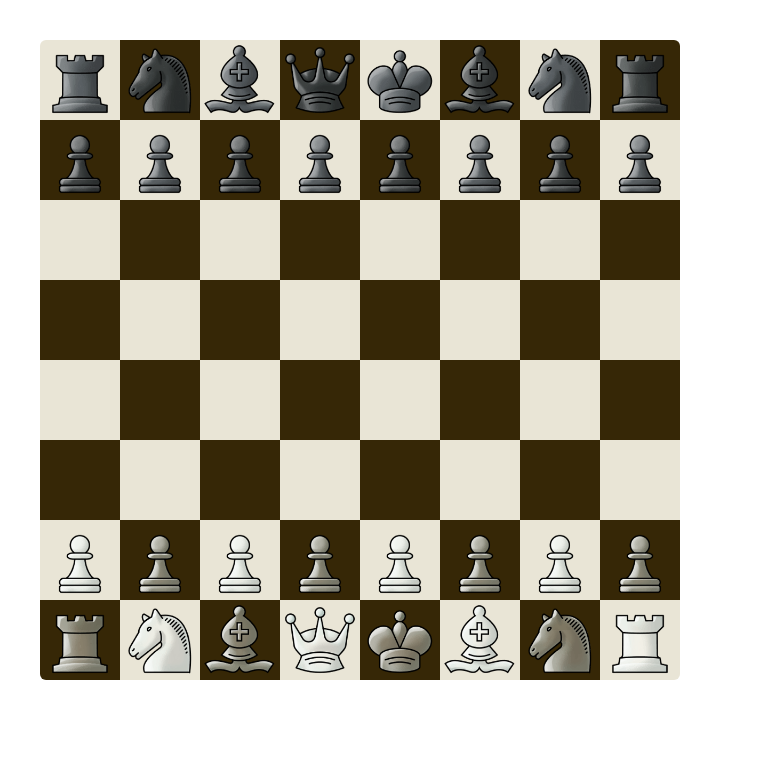
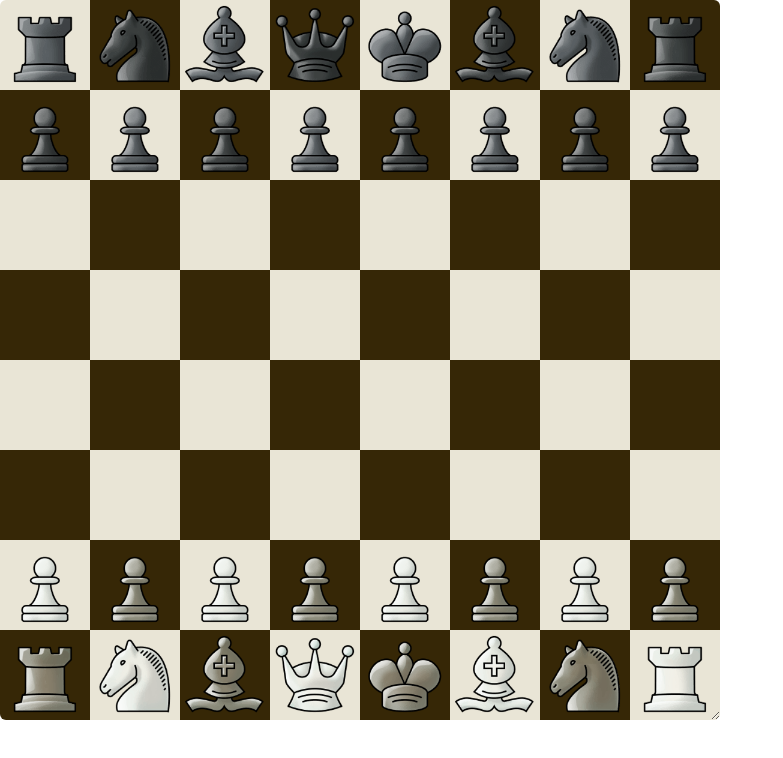
Before and after one commit to adxy/chesskhelo.in, a Next.js app: page / in a window 1280 px wide. Shown: the top 758 px of the page, without its empty margins (0-783 px from the left). Built offline with nearby package versions, Linux system fonts and the light colour scheme.

Commit message:
Feat: makes chess board manually resizable by the user

```diff
--- a/components/Board/Board.jsx
+++ b/components/Board/Board.jsx
@@ -8,10 +8,11 @@ const BoardContainer = styled.div`
   overflow: hidden;
   flex-wrap: wrap;
   width: auto;
-  max-width: 80vh;
+  max-width: 90vh;
+  max-height: 90vh;
   aspect-ratio: 1;
-  margin: 40px;
   border-radius: 6px;
+  resize: vertical;
 `;
 
 export default function Board({ isWhitePlayer = true }) {
```
